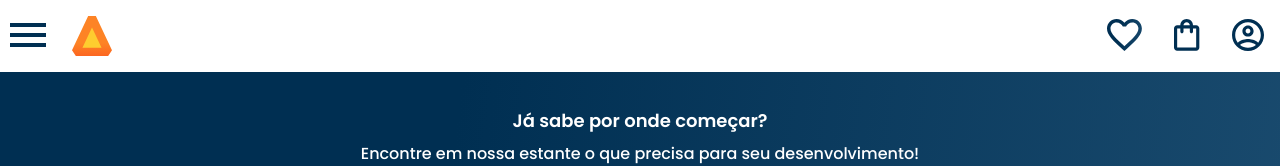
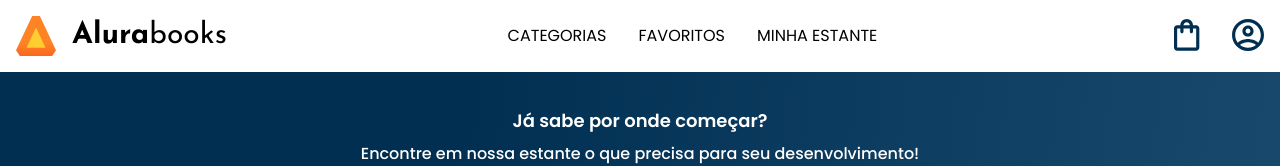
Before and after one commit to vitormanoel05/alurabooks, a plain HTML site: page index.html in a window 1280 px wide. Shown: the top 166 px of the page. Drawn offline with nearby package versions, Linux system fonts and the light colour scheme.

Commit message:
Aumentando "header"
</h1> "AluraBooks";
</div> "opcoes";
Ocultando "menu hamburguer" e "ícone de Favoritos".

```diff
--- a/index.html
+++ b/index.html
@@ -35,9 +35,17 @@
                 </li>
             </ul>
             <img src="img/Logo.svg" alt="Logo da Alurabooks" class="container__imagem">
+            <h1 class="container__titulo"><b class="container__titulo--negrito">Alura</b>books</h1>
         </div>
+
+        <ul class="opcoes">
+            <li class="opcoes__item">Categorias</li>
+            <li class="opcoes__item"><a href="#" class="opcoes__link">Favoritos</a></li>
+            <li class="opcoes__item"><a href="#" class="opcoes__link">Minha Estante</a></li>
+        </ul>
+
         <div class="container">
-            <a href="#"><img src="img/Favoritos.svg" alt="Meus Favoritos" class="container__imagem"></a>
+            <a href="#"><img src="img/Favoritos.svg" alt="Meus Favoritos" class="container__imagem container__imagem--transparente"></a>
             <a href="#"><img src="img/Compras.svg" alt="Carrinhos de Compras" class="container__imagem"></a>
             <a href="#"><img src="img/Usuario.svg" alt="Meu Perfil" class="container__imagem"></a>
         </div>
--- a/styles.css
+++ b/styles.css
@@ -6,6 +6,7 @@
 @import url("styles/footer.css");
 
 @import url('https://fonts.googleapis.com/css2?family=Poppins:ital,wght@0,100;0,200;0,300;0,400;0,500;0,600;0,700;0,800;0,900;1,100;1,200;1,300;1,400;1,500;1,600;1,700;1,800;1,900&display=swap');
+@import url('https://fonts.googleapis.com/css2?family=Josefin+Sans:ital,wght@0,100..700;1,100..700&display=swap');
 
 :root {
     /* CORES */
@@ -14,9 +15,11 @@
     --laranja: #EB9B00;
     --azul: #002F52;
     --azul-degrade: linear-gradient(97.54deg, #002F52 35.49%, #326589 165.37%);
+    --preto: #000000;
 
     /* FAMÍLIA DE FONTES (FONT-FAMILY) */
     --fonte-principal: "Poppins", sans-serif;
+    --fonte-secundaria: "Josefin Sans", sans-serif;
 
     /* TAMANHOS DE FONTE (FONT-SIZE)*/
 }
--- a/styles/banner.css
+++ b/styles/banner.css
@@ -30,7 +30,6 @@
     font-weight: 400;
     text-align: center;
     color: var(--branco);
-    background: url("../img/Lupa.svg");
-    background-repeat: no-repeat;
+    background: url("../img/Lupa.svg") no-repeat;
     background-position: 1em;
 }
--- a/styles/header.css
+++ b/styles/header.css
@@ -57,3 +57,41 @@
 .container__botao {
     display: none;
 }
+
+.container__titulo, .opcoes {
+    display: none;
+}
+
+@media screen and (min-width: 1024px) {
+
+    .container__titulo, .container__titulo--negrito {
+        font-family: var(--fonte-secundaria);
+        font-size: 30px;
+    }
+
+    .container__titulo {
+        font-weight: 400;
+        display: block;
+    }
+
+    .container__titulo--negrito {
+        font-weight: 700;
+    }
+
+    .opcoes {
+        display: flex;
+    }
+
+    .opcoes__item {
+        padding: 1em;
+        text-transform: uppercase;
+    }
+
+    .opcoes__link {
+        color: var(--preto);
+    }
+
+    .cabecalho_menu-hamburguer, .container__imagem--transparente {
+        display: none;
+    }
+}
```
